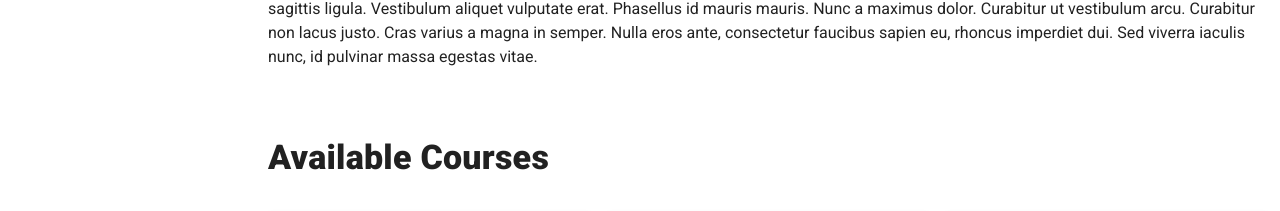
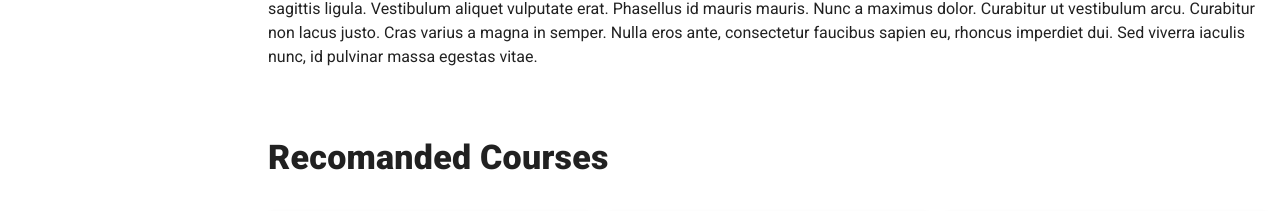
Before and after one commit to Danutz99/student-notes, a Vue app: page / in a window 1280 px wide. Shown: the part 1793-2004 px from the top of the page. Built offline with nearby package versions, Linux system fonts and the light colour scheme; grey boxes are pictures that could not be loaded.

Commit message:
renamed from available to recomanded courses

```diff
--- a/src/components/Resources.vue
+++ b/src/components/Resources.vue
@@ -1,7 +1,7 @@
 <template>
     <v-container grid-list-lg>
         <v-layout row>
-            <v-flex xs12 class="text-xs-center display-1 font-weight-black my-5">Available Courses</v-flex>
+            <v-flex xs12 class="text-xs-center display-1 font-weight-black my-5">Recomanded Courses</v-flex>
         </v-layout>
         <v-layout row wrap>
             <v-flex xs12 sm12 md4>
```
